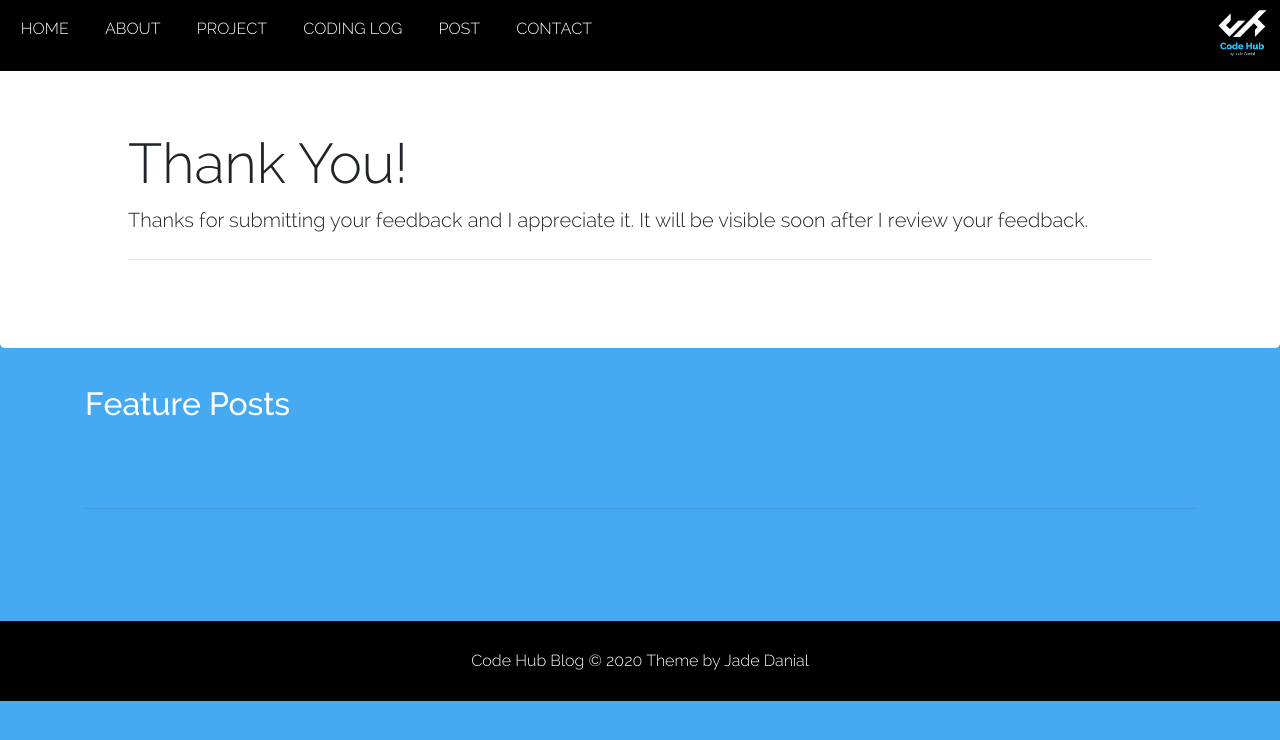
After one commit to jadedanial/codehubbyjadedanial, a Django app: page /blog/message/ in a window 1280 px wide. The commit adds this page. Shown: the top 740 px of the page. Run offline with Django 3.2, Linux system fonts and the light colour scheme; data that the repository does not hold is empty; some libraries are stand-ins or nearby versions.

Commit message:
Added new template 'message.html' to display message after a visitor submits feedback in posts.

```diff
--- /dev/null
+++ b/blog/templates/blog/message.html
@@ -0,0 +1,119 @@
+{% load static %}
+<!DOCTYPE html>
+<html lang="en">
+<head>
+	<style>
+		@font-face{
+			font-family: raleway;
+			src: url({% static 'blog/fonts/raleway.ttf' %});
+		}
+		@font-face{
+			font-family: ralewaymedium;
+			src: url({% static 'blog/fonts/ralewaymedium.ttf' %});
+		}
+		@font-face{
+			font-family: lekton;
+			src: url({% static 'blog/fonts/lekton.ttf' %});
+		}
+	</style>
+	<meta charset="UTF-8" name="viewport" content="width=device-width, initial-scale=1.0">
+	<title>Code Hub</title>
+	<link rel="stylesheet" type="text/css" href="{% static 'blog/css/prism.css' %}">
+	<link rel="stylesheet" type="text/css" href="{% static 'blog/css/theme.css' %}">
+	<script type="text/javascript" src="{% static 'blog/js/prism.js' %}"></script>
+	<script type="text/javascript" src="{% static 'blog/js/script.js' %}"></script>
+	<link rel="shortcut icon" type="image/png" href="{% static 'blog/images/icon.png' %}">
+</head>
+<body style="background-color: rgb(69,170,242);">
+	<main>
+
+		<!--------------------------- header -->
+		<div id="navigation" style="padding-bottom: 0.3rem;">
+			<div style="font-family: raleway;">
+				<div id="dropdownmenu">
+					<img src="{% static 'blog/images/menu.png' %}" alt="Menu" id="menuimg" onclick="showMenu()">
+					<div id="menuitems" class="menucontent">
+						<a href="{% url 'home' %}#home" id="homepagemenu" class="activepage">HOME</a>
+						<a href="{% url 'home' %}#about" id="aboutpagemenu" class="">ABOUT</a>
+						<a href="{% url 'home' %}#projects" id="projectspagemenu" class="">PROJECT</a>
+						<a href="{% url 'home' %}#codinglog" id="codinglogpagemenu" class="">CODING LOG</a>
+						<a href="{% url 'home' %}#blog" id="blogpagemenu" class="">POST</a>
+						<a href="{% url 'home' %}#contact" id="contactpagemenu" class="">CONTACT</a>
+					 </div>
+				</div>
+				<div id="menu">
+					<a href="{% url 'home' %}#home" id="homepage" class="activepage">HOME</a>
+					<a href="{% url 'home' %}#about" id="aboutpage" class="">ABOUT</a>
+					<a href="{% url 'home' %}#projects" id="projectspage" class="">PROJECT</a>
+					<a href="{% url 'home' %}#codinglog" id="codinglogpage" class="">CODING LOG</a>
+					<a href="{% url 'home' %}#blog" id="blogpage" class="">POST</a>
+					<a href="{% url 'home' %}#contact" id="contactpage" class="">CONTACT</a>
+				</div>
+			</div>
+			<div id="navlogo">
+				<a href="{% url 'home' %}#home"><img src="{% static 'blog/images/logo.png' %}" alt="Logo" id="navimg"></a>
+			</div>
+		</div>
+
+		<!--------------------------- jumbotron section -->
+		<section>
+			<link rel="stylesheet" href="https://stackpath.bootstrapcdn.com/bootstrap/4.5.0/css/bootstrap.min.css">
+			<script src="https://stackpath.bootstrapcdn.com/bootstrap/4.5.0/js/bootstrap.min.js"></script>
+
+			<div style="background-color: white; !important; padding-top: 130px; padding-left: 10%; padding-right: 10%;" class="jumbotron">
+	  			<h1 class="display-4" style="font-family: raleway; font-size: 3.5rem">Thank You!</h1>
+	  			<p class="lead" style="font-family: raleway;">Thanks for submitting your feedback and I appreciate it. It will be visible soon after I review your feedback.</p>
+	  			<hr class="my-4">
+			</div>
+
+			<div class="container" style="font-family: raleway; color: rgb(255,255,255);">
+				<p style="font-family: ralewaymedium; font-size: 2rem;">Feature Posts</p><br><br>
+        		<div class="row">
+        			{% block post %}
+						{% for post in featuredposts %}
+	          				<div class="col-md-4">
+	          					<h2 style="font-size: 1.5rem;">{{ post.title }}</h2>
+	          					<p>{{ post.shortcontent }}</p>
+								<div class="pagemore" style="padding: 0; padding-bottom: 2rem;">
+									<a href="{% url 'post' category=1 pk=post.pk slug=post.slug %}">Read more >></a>
+								</div>
+							</div>
+	          			{% endfor %}
+					{% endblock post %}
+        		</div><hr><br><br><br><br>
+			</div>
+		</section>
+
+		<div style="font-family: raleway; text-align: center; background-color: rgb(0,0,0); height: 80px;">
+			<p style="color: rgb(255,255,255); font-size: 16px; padding-top: 28px;">Code Hub Blog © {% now 'Y' %} Theme by Jade Danial</p>
+		</div>
+
+	</main>
+	<script>
+
+		window.onclick = function(event){
+
+			if(!event.target.matches("#menuimg")){
+
+				var dropdowns = document.getElementsByClassName("menucontent");
+				var i;
+
+				for(i = 0; i < dropdowns.length; i++){
+
+					var openDropdown = dropdowns[i];
+
+					if(openDropdown.classList.contains("showmenu")){
+
+						openDropdown.classList.remove("showmenu");
+
+					}
+
+				}
+
+			}
+
+		}
+
+	</script>
+</body>
+</html>
--- a/blog/templates/blog/post.html
+++ b/blog/templates/blog/post.html
@@ -106,7 +106,7 @@
 							<p>{{ subject.longcontent|safe }}</p>
 						</div>
 						<br><br>
-						<form method="post" class="addfeedback">
+						<form method="post" action="{% url 'message' %}" class="addfeedback">
 							{% csrf_token %}
 							{{ feedbackform.as_p }}
 							<input type="submit" value="Submit Feedback" class="submitfeedback">
--- a/blog/urls.py
+++ b/blog/urls.py
@@ -4,5 +4,6 @@ from . import views
 urlpatterns = [
 	path('', views.home, name='home'),
 	path('projects/<int:category>/<int:pk>/<slug>/', views.projectdetail, name='project'),
-	path('posts/<int:category>/<int:pk>/<slug>/', views.postdetail, name='post')
+	path('posts/<int:category>/<int:pk>/<slug>/', views.postdetail, name='post'),
+	path('message/', views.message, name='message')
 ]
--- a/blog/views.py
+++ b/blog/views.py
@@ -206,3 +206,25 @@ def postdetail(request, category, pk, slug):
 	}
 
 	return render(request, 'blog/post.html', context)
+
+def message(request):
+
+	postcounts = Post.objects.all().count()
+
+	if postcounts > 6:
+
+		postmid = round(postcounts / 2)
+		poststart = postmid - 3
+		postend = poststart + 3
+
+	else:
+
+		poststart = 0
+		postend = 0
+
+	context = {
+		'posts': Post.objects.all().order_by('-dateposted'),
+		'featuredposts': Post.objects.all().order_by('dateposted')[poststart:postend]
+	}
+
+	return render(request, 'blog/message.html', context)
```
